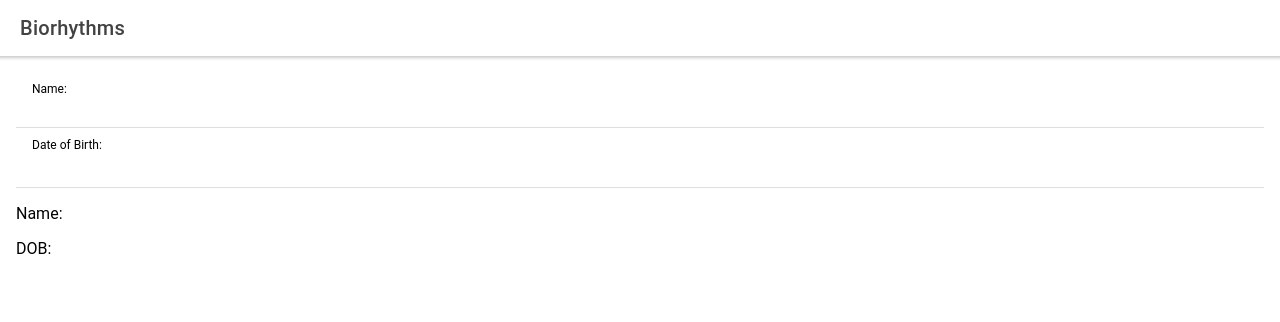
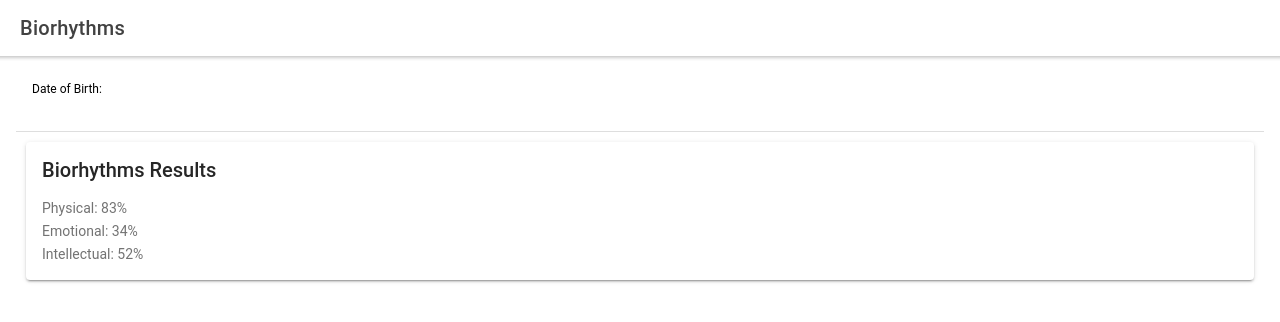
Before and after one commit to AndrejLavrionovic/ionic-app-tutorial, a React (Create React App) app: page / in a window 1280 px wide. Shown: the top 322 px of the page. Built offline with nearby package versions, Linux system fonts and the light colour scheme.

Commit message:
add ionic card into app

```diff
--- a/src/App.js
+++ b/src/App.js
@@ -1,9 +1,12 @@
 import {
   IonApp,
+  IonCard,
+  IonCardContent,
+  IonCardHeader,
+  IonCardTitle,
   IonContent,
   IonDatetime,
   IonHeader,
-  IonInput,
   IonItem,
   IonLabel,
   IonTitle,
@@ -12,7 +15,6 @@ import {
 import React, { useState } from 'react';
 
 function App() {
-  const [name, setName] = useState('');
   const [birthDate, setBirthDate] = useState('');
 
   return (
@@ -24,19 +26,21 @@ function App() {
       </IonHeader>
       <IonContent className="ion-padding">
         <IonItem>
-          <IonLabel position="stacked">Name:</IonLabel>
-          <IonInput value={name}
-            onIonChange={(event) => setName(event.detail.value)}
-          />
-        </IonItem>
-        <IonItem>
           <IonLabel position="stacked">Date of Birth:</IonLabel>
           <IonDatetime displayFormat="MMM D, YYYY"
             onIonChange={(event) => setBirthDate(event.detail.value)}
           />
         </IonItem>
-        <p>Name: {name}</p>
-        <p>DOB: {birthDate}</p>
+        <IonCard className="ion-text-center">
+          <IonCardHeader>
+            <IonCardTitle>Biorhythms Results</IonCardTitle>
+          </IonCardHeader>
+          <IonCardContent>
+              <p>Physical: 83%</p>
+              <p>Emotional: 34%</p>
+              <p>Intellectual: 52%</p>
+          </IonCardContent>
+        </IonCard>
       </IonContent>
     </IonApp>
   );
```
